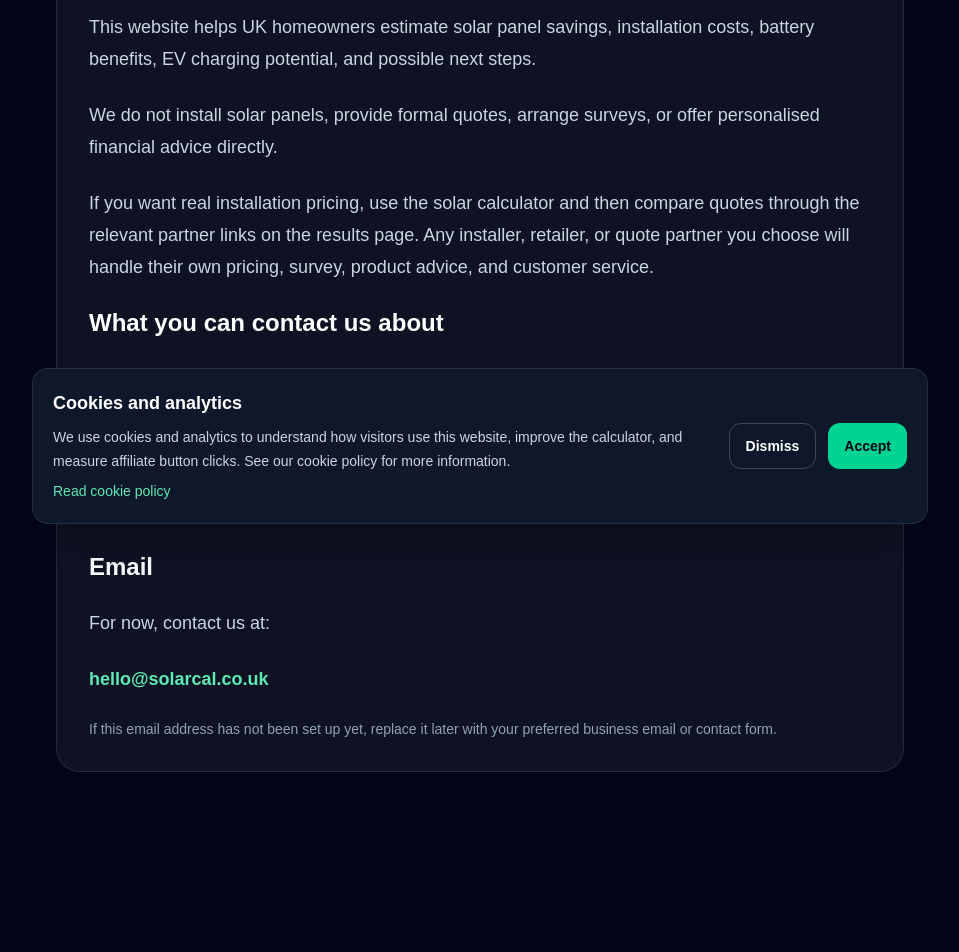
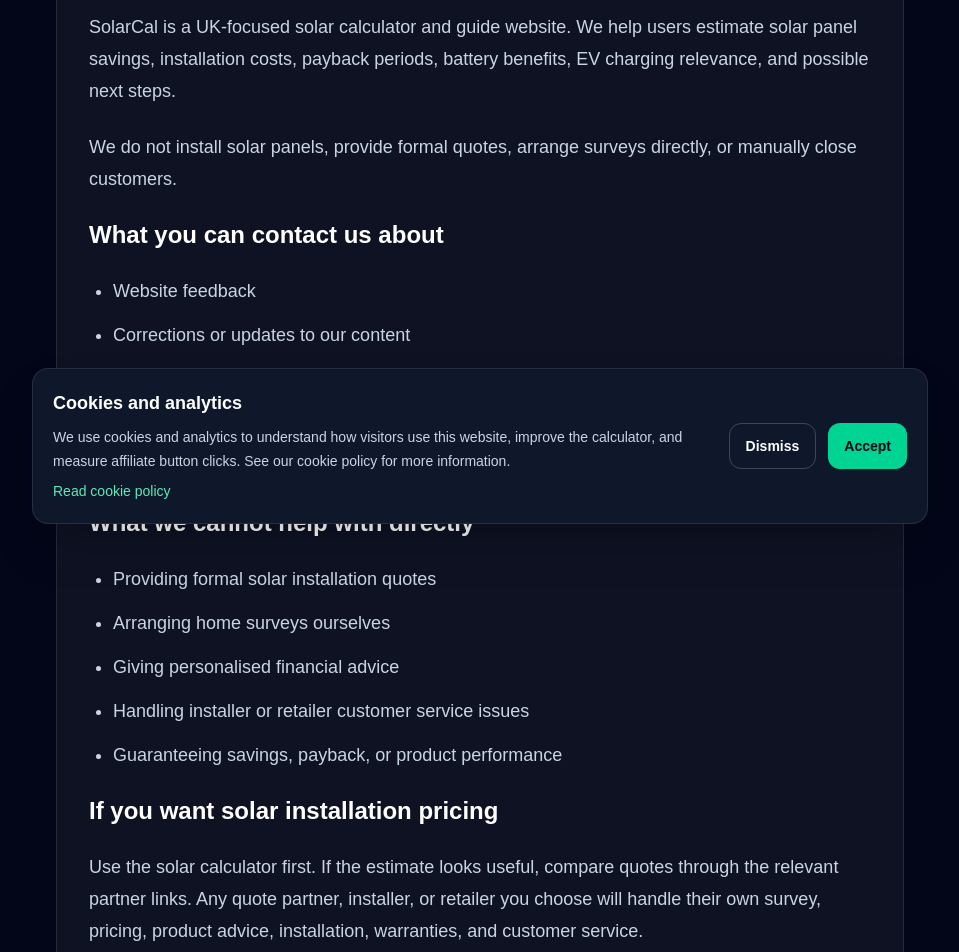
Before and after one commit to 786infinite/solar-savings-calculator-uk, a Next.js app: page /contact in a window 1280 px wide. Shown: the part 260-1212 px from the top of the page, without its empty margins (160-1119 px from the left). Before the commit the page ends 1096 px from the top, so only its background shows below. Built offline with nearby package versions, Linux system fonts and the light colour scheme.

Commit message:
Improve contact page

```diff
--- a/app/contact/page.tsx
+++ b/app/contact/page.tsx
@@ -2,38 +2,57 @@
 
 export default function ContactPage() {
   return (
-    <LegalCard label="Contact" title="Contact Solar Savings Calculator UK">
+    <LegalCard label="Contact" title="Contact SolarCal">
       <p>
-        This website helps UK homeowners estimate solar panel savings,
-        installation costs, battery benefits, EV charging potential, and possible
-        next steps.
+        SolarCal is a UK-focused solar calculator and guide website. We help
+        users estimate solar panel savings, installation costs, payback periods,
+        battery benefits, EV charging relevance, and possible next steps.
       </p>
 
       <p>
-        We do not install solar panels, provide formal quotes, arrange surveys,
-        or offer personalised financial advice directly.
+        We do not install solar panels, provide formal quotes, arrange surveys
+        directly, or manually close customers.
       </p>
 
-      <p>
-        If you want real installation pricing, use the solar calculator and then
-        compare quotes through the relevant partner links on the results page.
-        Any installer, retailer, or quote partner you choose will handle their
-        own pricing, survey, product advice, and customer service.
-      </p>
-
-      <h2 className="text-2xl font-semibold text-white">What you can contact us about</h2>
+      <h2 className="text-2xl font-semibold text-white">
+        What you can contact us about
+      </h2>
 
       <ul className="list-disc space-y-3 pl-6">
         <li>Website feedback</li>
         <li>Corrections or updates to our content</li>
         <li>Affiliate or partnership enquiries</li>
         <li>Questions about how this website works</li>
+        <li>Technical issues with the website or calculator</li>
       </ul>
+
+      <h2 className="text-2xl font-semibold text-white">
+        What we cannot help with directly
+      </h2>
+
+      <ul className="list-disc space-y-3 pl-6">
+        <li>Providing formal solar installation quotes</li>
+        <li>Arranging home surveys ourselves</li>
+        <li>Giving personalised financial advice</li>
+        <li>Handling installer or retailer customer service issues</li>
+        <li>Guaranteeing savings, payback, or product performance</li>
+      </ul>
+
+      <h2 className="text-2xl font-semibold text-white">
+        If you want solar installation pricing
+      </h2>
+
+      <p>
+        Use the solar calculator first. If the estimate looks useful, compare
+        quotes through the relevant partner links. Any quote partner, installer,
+        or retailer you choose will handle their own survey, pricing, product
+        advice, installation, warranties, and customer service.
+      </p>
 
       <h2 className="text-2xl font-semibold text-white">Email</h2>
 
       <p>
-        For now, contact us at:
+        You can contact us at:
       </p>
 
       <p>
@@ -46,8 +65,8 @@
       </p>
 
       <p className="text-sm text-slate-400">
-        If this email address has not been set up yet, replace it later with
-        your preferred business email or contact form.
+        If this email address has not been set up yet, it should be replaced
+        with the preferred business email before wider launch.
       </p>
     </LegalCard>
   );
```
